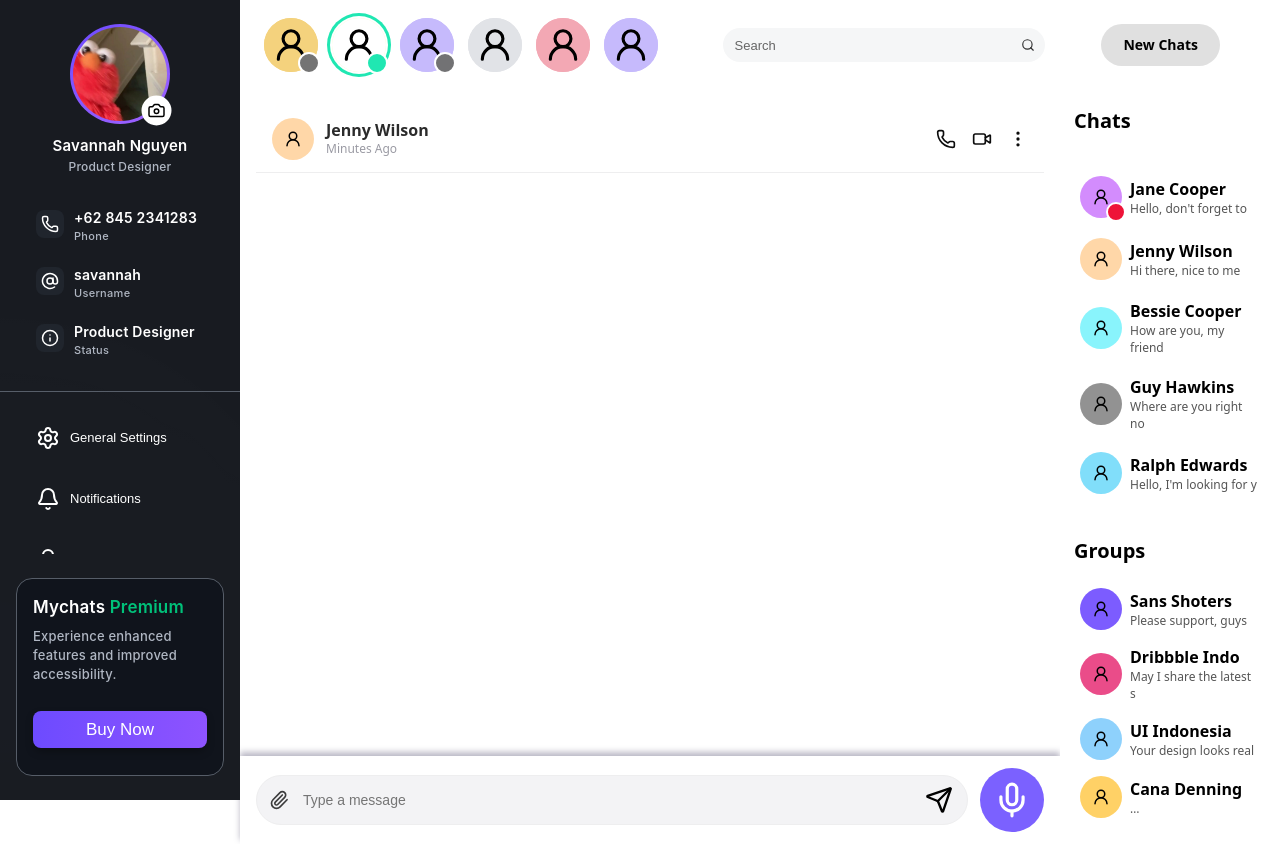
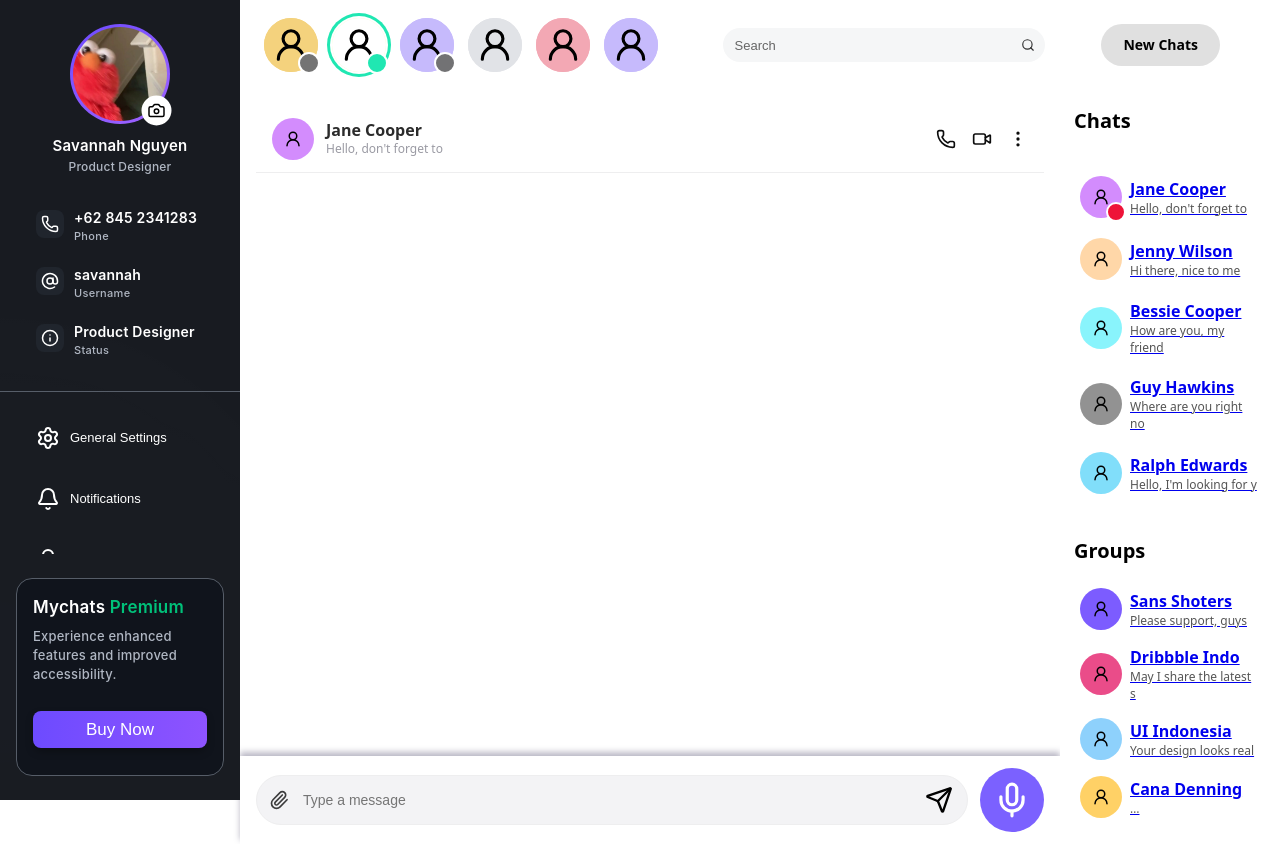
Before and after one commit to LouisMartinez20/BOOTCAMPS-HTML-CSS-JS, a React (Vite) app in the folder Chat/: page /chat/1 in a window 1280 px wide. Built offline with nearby package versions, Linux system fonts and the light colour scheme.

Commit message:
feat: funcionalidad de router entre chats y group vasicos

```diff
--- a/Chat/package.json
+++ b/Chat/package.json
@@ -12,6 +12,7 @@
   "dependencies": {
     "react": "^19.1.1",
     "react-dom": "^19.1.1",
+    "react-router-dom": "^7.9.1",
     "styled-components": "^6.1.19"
   },
   "devDependencies": {
--- a/Chat/src/assets/componets/Chat/ChatsInfo.jsx
+++ b/Chat/src/assets/componets/Chat/ChatsInfo.jsx
@@ -1,4 +1,4 @@
-import React from "react";
+import { Link } from "react-router-dom";
 import {
   StyledChatsInfoContainer,
   StyledChatItem,
@@ -10,24 +10,20 @@ import {
   StyledChatDescription,
   StyledChatTitle,
 } from "./Chat.style";
+import { profiles } from "../../data/data";
 const USER_ICON = "/icons/user.svg";
-const profiles = [
-  { background: "#d38cfdff", name: "Jane Cooper", description: "Hello, don't forget to ", dot: true, alt: "Avatar de Jane Cooper" },
-  { background: "#FFD7A8", name: "Jenny Wilson", description: "Hi there, nice to me ", dot: false, alt: "Avatar de Jenny Wilson" },
-  { background: "#89f4fcff", name: "Bessie Cooper", description: "How are you, my friend ", dot: false, alt: "Avatar de Bessie Cooper" },
-  { background: "#929292ff", name: "Guy Hawkins", description: "Where are you right no ", dot: false, alt: "Avatar de Guy Hawkins" },
-  { background: "#81defaff", name: "Ralph Edwards", description: "Hello, I'm looking for y", dot: false, alt: "Avatar de Ralph Edwards" },
-];
 export const ChatsInfo = () => {
   return (
     <>
       <StyledChatTitle>Chats</StyledChatTitle>
       <StyledChatsInfoContainer>
         {profiles.map((p, idx) => (
-          <StyledChatItem key={idx}>
+          <Link key={idx} to={`/chat/${p.id}`}>
+            <StyledChatItem>
               <StyledChatAvatar
                 style={{ "--bg": p.background }}
-            data-dot={String(p.dot)} >
+                data-dot={String(p.dot)}
+              >
                 <StyledChatAvatarImage src={USER_ICON} alt={p.alt} />
                 <StyledChatDot />
               </StyledChatAvatar>
@@ -36,6 +32,7 @@ export const ChatsInfo = () => {
                 <StyledChatDescription>{p.description}</StyledChatDescription>
               </StyledChatText>
             </StyledChatItem>
+          </Link>
         ))}
       </StyledChatsInfoContainer>
     </>
--- a/Chat/src/assets/componets/Chat/GroupsInfo.jsx
+++ b/Chat/src/assets/componets/Chat/GroupsInfo.jsx
@@ -1,3 +1,4 @@
+import { Link } from "react-router-dom"; // ← Agregar esta importación
 import {
     StyledGroupsInfoContainer,
     StyledGroupItem,
@@ -8,27 +9,24 @@ import {
     StyledGroupDescription,
     StyledGroupTitle,
 } from "./Chat.style";
+import { groups } from "../../data/data";
 const GROUP_ICON = "/icons/user.svg";
-const groups = [
-    {background: "#7C5CFF",name: "Sans Shoters",description: "Please support, guys",alt: "Grupo Sans Shoters",},
-    {background: "#EA4C89",name: "Dribbble Indo",description: "May I share the latest s",alt: "Grupo Dribbble Indo",},
-    {background: "#8ED1FC",name: "UI Indonesia",description: "Your design looks real",alt: "Grupo UI Indonesia",},
-    {background: "#FFD166",name: "Cana Denning",description: "…",alt: "Grupo Cana Denning",},
-];
 export const GroupsInfo = () => {
   return (
     <StyledGroupsInfoContainer>
       <StyledGroupTitle>Groups</StyledGroupTitle>
-            {groups.map((g, idx) => (
-                <StyledGroupItem key={idx}>
+      {groups.map((g) => (
+        <Link key={g.groupid} to={`/group/${g.groupid}`}>
+          <StyledGroupItem>
             <StyledGroupAvatar style={{ "--bg": g.background }}>
-                        <StyledGroupAvatarImage src={GROUP_ICON} alt={g.alt} />
+              <StyledGroupAvatarImage src={GROUP_ICON} />
             </StyledGroupAvatar>
             <StyledGroupText>
               <StyledGroupName>{g.name}</StyledGroupName>
               <StyledGroupDescription>{g.description}</StyledGroupDescription>
             </StyledGroupText>
           </StyledGroupItem>
+        </Link>
       ))}
     </StyledGroupsInfoContainer>
   );
--- a/Chat/src/assets/componets/Content/Content.jsx
+++ b/Chat/src/assets/componets/Content/Content.jsx
@@ -1,9 +1,14 @@
-import { StyledContentContainer } from './Content.style'
-import{ProfileContent} from'./ProfileContent'
+import { StyledContentContainer } from "./Content.style";
+import { Routes, Route } from "react-router-dom";
+import { ProfileContent } from "./ProfileContent";
 export const Content = () => {
   return (
     <StyledContentContainer>
-      <ProfileContent />
+      <Routes>
+        <Route path="/chat/:id" element={<ProfileContent />} />
+        <Route path="/group/:groupId" element={<ProfileContent />} />
+        <Route path="*" element={<div>Selecciona un chat o un grupo</div>} />
+      </Routes>
     </StyledContentContainer>
-  )
-}
+  );
+};
--- a/Chat/src/assets/componets/Content/ProfileContent.jsx
+++ b/Chat/src/assets/componets/Content/ProfileContent.jsx
@@ -8,26 +8,32 @@ import {
   StyledChatAvatar,
   StyledChatAvatarImage,
 } from './Content.style'
+import { useParams } from 'react-router-dom'
+import { profiles, groups } from '../../data/data'
 const user = '/icons/user.svg'
 const phone = '/icons/phone.svg'
 const video = '/icons/video.svg'
 const ellipsisVertical = '/icons/ellipsis-vertical.svg'
 export const ProfileContent = () => {
+  const { id, groupId } = useParams();
+  const chat = id && profiles.find((p) => p.id === Number(id));
+  const group = groupId && groups.find((g) => g.groupid === Number(groupId));
+  const data = chat || group;
   return (
     <StyledChatHeader>
       <StyledLeft>
-        <StyledChatAvatar style={{ '--bg': '#FFD7A8' }}>
-          <StyledChatAvatarImage src={user}  />
+        <StyledChatAvatar style={{ '--bg': data.background }}>
+          <StyledChatAvatarImage src={user} alt={data.alt} />
         </StyledChatAvatar>
         <div>
-          <StyledName>Jenny Wilson</StyledName>
-          <StyledSubtitle>Minutes Ago</StyledSubtitle>
+          <StyledName>{data.name}</StyledName>
+          <StyledSubtitle>{data.description}</StyledSubtitle>
         </div>
       </StyledLeft>
       <StyledActions>
-        <StyledHeaderIcon src={phone}  />
-        <StyledHeaderIcon src={video}  />
-        <StyledHeaderIcon src={ellipsisVertical}  />
+        <StyledHeaderIcon src={phone} />
+        <StyledHeaderIcon src={video} />
+        <StyledHeaderIcon src={ellipsisVertical} />
       </StyledActions>
     </StyledChatHeader>
   )
--- /dev/null
+++ b/Chat/src/assets/data/data.js
@@ -0,0 +1,64 @@
+// src/data/data.js
+export const profiles = [
+  {
+    id: 1,
+    background: "#d38cfdff",
+    name: "Jane Cooper",
+    description: "Hello, don't forget to ",
+    dot: true,
+  },
+  {
+    id: 2,
+    background: "#FFD7A8",
+    name: "Jenny Wilson",
+    description: "Hi there, nice to me ",
+    dot: false,
+  },
+  {
+    id: 3,
+    background: "#89f4fcff",
+    name: "Bessie Cooper",
+    description: "How are you, my friend ",
+    dot: false,
+  },
+  {
+    id: 4,
+    background: "#929292ff",
+    name: "Guy Hawkins",
+    description: "Where are you right no ",
+    dot: false,
+  },
+  {
+    id: 5,
+    background: "#81defaff",
+    name: "Ralph Edwards",
+    description: "Hello, I'm looking for y",
+    dot: false,
+  },
+];
+export const groups = [
+  {
+    groupid: 1,
+    background: "#7C5CFF",
+    name: "Sans Shoters",
+    description: "Please support, guys",
+  },
+  {
+    groupid: 2,
+    background: "#EA4C89",
+    name: "Dribbble Indo",
+    description: "May I share the latest s",
+  },
+  {
+    groupid: 3,
+    background: "#8ED1FC",
+    name: "UI Indonesia",
+    description: "Your design looks real",
+  },
+  {
+    groupid: 4,
+    background: "#FFD166",
+    name: "Cana Denning",
+    description: "…",
+  },
+];
--- a/Chat/src/main.jsx
+++ b/Chat/src/main.jsx
@@ -1,9 +1,13 @@
 import { StrictMode } from 'react'
 import { createRoot } from 'react-dom/client'
 import App from './App.jsx'
-
+import { BrowserRouter, Routes, Route } from "react-router";
 createRoot(document.getElementById('root')).render(
   <StrictMode>
-    <App />
+  <BrowserRouter>
+    <Routes>
+      <Route path="/*" element={<App />} />
+    </Routes>
+  </BrowserRouter>
   </StrictMode>,
 )
```
Also changed, not shown: 1 other file (tests, documents, lock files or other folders). Lines whose indentation alone changed are shown as unchanged.
